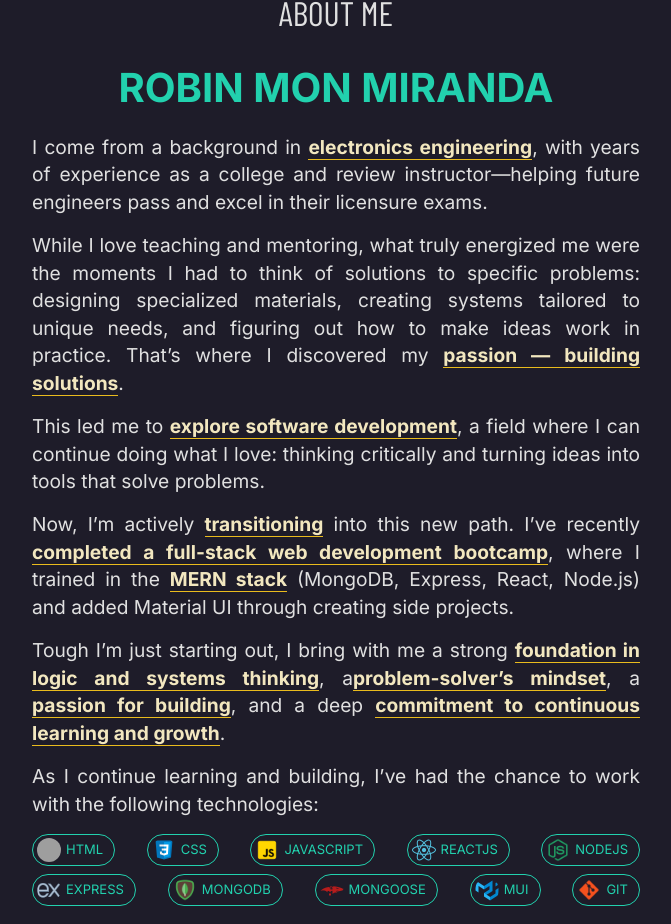
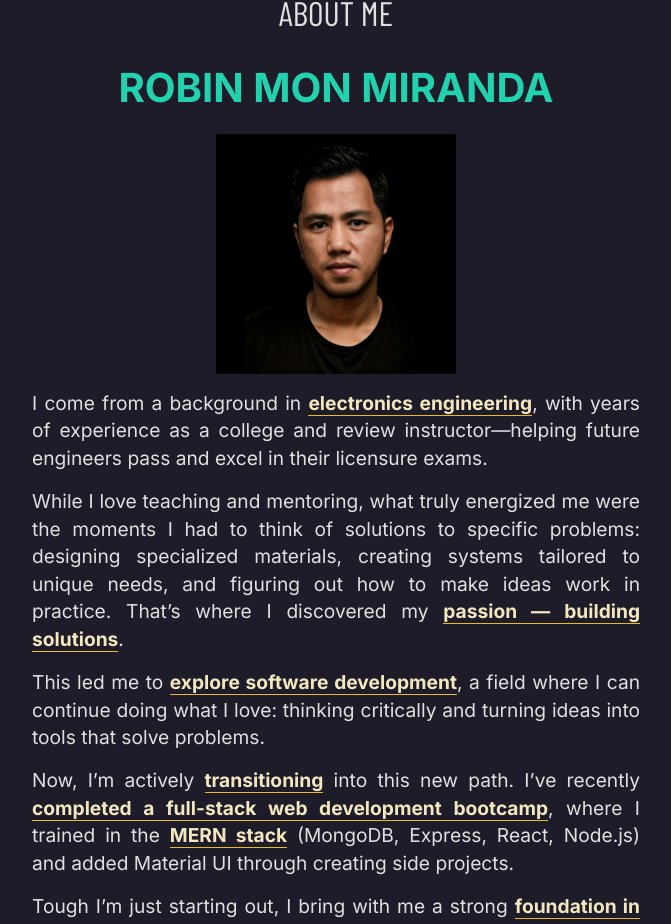
Before and after one commit to aramind/robin-mon-miranda-dev-portfolio, a React (Create React App) app: page / in a window 1280 px wide. Shown: the part 3207-4131 px from the top of the page, without its empty margins (304-975 px from the left). Built offline with nearby package versions, Linux system fonts and the light colour scheme; grey boxes are pictures that could not be loaded; a web font is replaced by a local one.

Commit message:
feat: adding profile picture

```diff
--- a/src/components/ImageWrapper.jsx
+++ b/src/components/ImageWrapper.jsx
@@ -4,8 +4,8 @@ const ImageWrapper = ({
   src,
   height = "auto",
   width = "auto",
-  maxHeight = "120px",
-  maxWidth = "200px",
+  maxHeight = "240px",
+  maxWidth = "240px",
 }) => {
   return (
     <Box
--- a/src/sections/about/About.jsx
+++ b/src/sections/about/About.jsx
@@ -3,6 +3,7 @@ import SectionTitle from "../../components/SectionTitle";
 import { Avatar, Box, Chip, Stack, Typography } from "@mui/material";
 // import useIsInMobile from "../../hooks/useIsInMobile";
 import { aboutMe } from "../../data/data";
+import ImageWrapper from "../../components/ImageWrapper";
 
 const Highlighted = ({ children }) => (
   <Box
@@ -54,15 +55,25 @@ const About = () => {
         >
           ROBIN MON MIRANDA
         </Typography>
-        {/* <Stack
+        <Stack
           direction="row"
           spacing={1}
           justifyContent="center"
           alignItems="center"
+          // className="outlined"
         >
-          <ImageWrapper src="/assets/ilms/1.png" height="192px" width="192px" />
+          <ImageWrapper
+            src="/assets/about/profile.png"
+            height="240px"
+            width="240px"
+          />
+          {/* <Box
+            height={{ xs: "200px", md: "240px" }}
+            width={{ xs: "200px", md: "240px" }}
+            sx={{ backgroundColor: (theme) => theme.palette.primary.main }}
+          /> */}
 
-          {!isInMobile && (
+          {/* {!isInMobile && (
             <>
               <ImageWrapper
                 src="/assets/ilms/2.png"
@@ -75,8 +86,8 @@ const About = () => {
                 width="192px"
               />
             </>
-          )}
-        </Stack> */}
+          )} */}
+        </Stack>
         <ParagraphWrapper>
           I come from a background in{" "}
           <Highlighted>electronics engineering</Highlighted>, with years of
```
Also changed, not shown: public/assets/about/profile.png (added).
